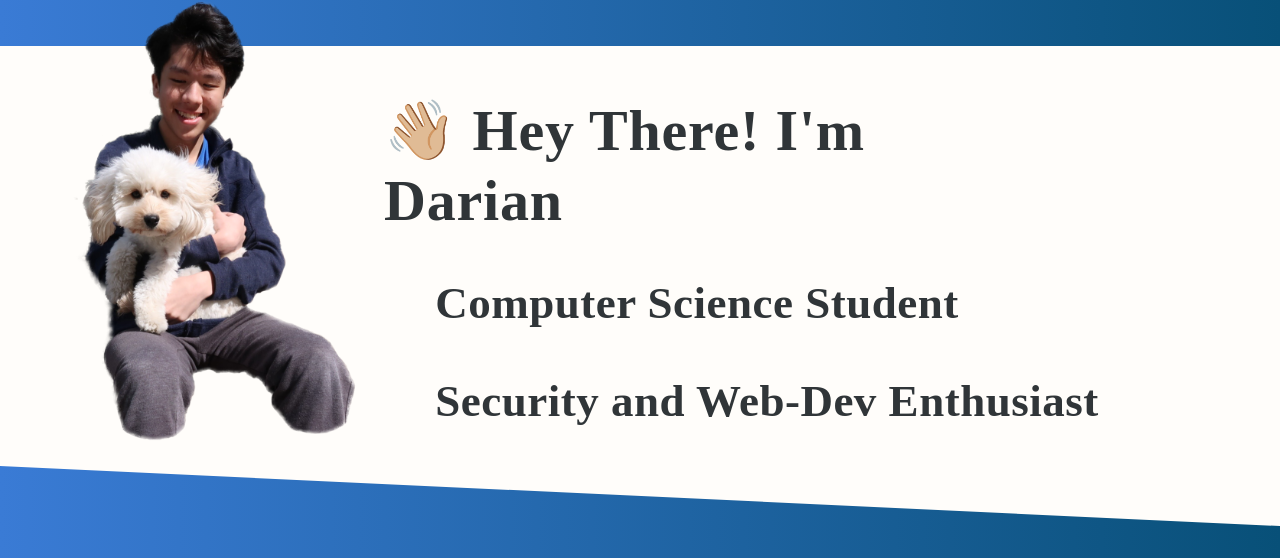
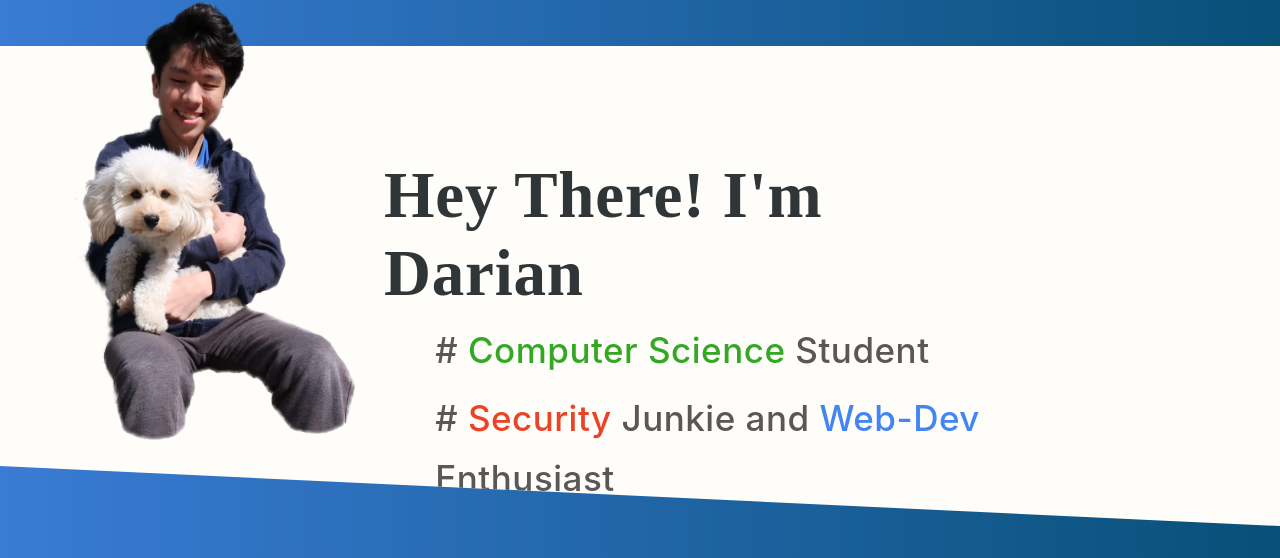
Before and after one commit to Darianlmj/Web-Portfolio, a React (Create React App) app: page /#/ in a window 1280 px wide. Shown: the part 162-720 px from the top of the page. Built offline with nearby package versions, Linux system fonts and the light colour scheme; a web font is replaced by a local one.

Commit message:
Changed styling for intro section in home page

```diff
--- a/src/components/Animation/IntroAnimation.js
+++ b/src/components/Animation/IntroAnimation.js
@@ -13,7 +13,7 @@ const IntroAnimation = () => {
     })
 
     return (
-        <animated.h2 className="intro-card-excerpt" style={props}> Computer Science Student</animated.h2>
+        <animated.h2 className="intro-card-excerpt" style={props}> # <span style={{color: '#34A824'}}>Computer Science</span> Student</animated.h2>
     )
 }
 
@@ -29,7 +29,7 @@ const IntroAnimation2 = () => {
     })
 
     return (
-        <animated.h2 className="intro-2" style={props}> Security and Web-Dev Enthusiast</animated.h2>
+        <animated.h2 className="intro-2" style={props}> # <span style={{color: '#EA4325'}}>Security</span>  Junkie and <span style={{color: '#4285F4'}}>Web-Dev</span> Enthusiast</animated.h2>
     )
 }
 
--- a/src/index.css
+++ b/src/index.css
@@ -18,10 +18,11 @@
 }
 
 .intro-card-title {
+  padding-top: 60px;
   text-align: left;
   margin-left: 30%;
   margin-right: 25%;
-  font-size: 58px;
+  font-size: 65px;
   letter-spacing: 0.05rem;
   font-family: 'lyon-display-web';/*'Mulish', -apple-system, sans-serif;*/
   font-weight: 800;
@@ -31,21 +32,19 @@
 }
 
 .intro-card-excerpt h2, .intro-2 h2{
-  padding-top: 30px;
   margin-left: 34%;
   margin-right: 10%;
-  font-size: 45px;
-  font-weight: 700;
+  font-size: 35px;
+  font-weight: 500;
   line-height: 60px;
   letter-spacing: .5px;
   text-align: left;
-  font-family: 'lyon-display-web';
-  background: #303538;  /* fallback for old browsers */
-  background-clip: text;
+  color: #595757;  /* fallback for old browsers */
+  /* background-clip: text;
   -webkit-background-clip: text;
   -webkit-text-fill-color: transparent;
   animation-delay: -1s;
-  animation: AnimateSplash 1.5s ease infinite;
+  animation: AnimateSplash 1.5s ease infinite; */
 }
 
 .intro-post {
--- a/src/pages/Home.js
+++ b/src/pages/Home.js
@@ -15,7 +15,7 @@ const Home = () => {
                     <article>
                         <div className="intro-post">
                             <h1 className="intro-card-title">
-                                <Emoji symbol="👋🏼" className="waving-hand"></Emoji> Hey There! I'm Darian
+                                 Hey There! I'm Darian
                             </h1>
                             <section className="intro-card-excerpt">
                                 <IntroAnimation></IntroAnimation>
```
